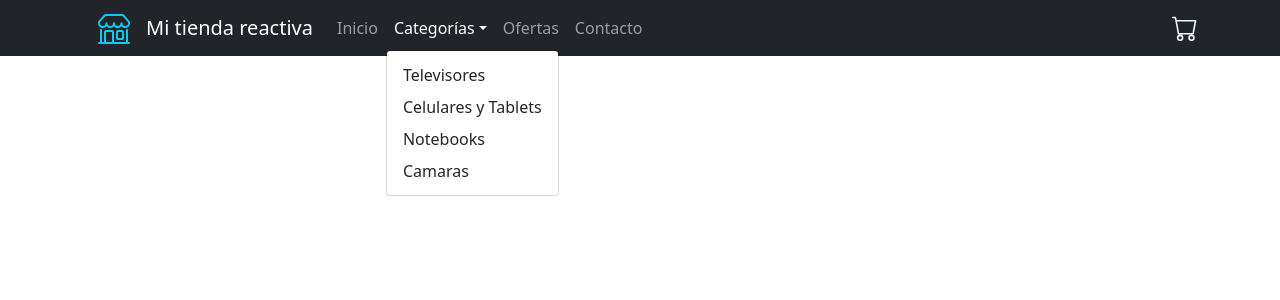
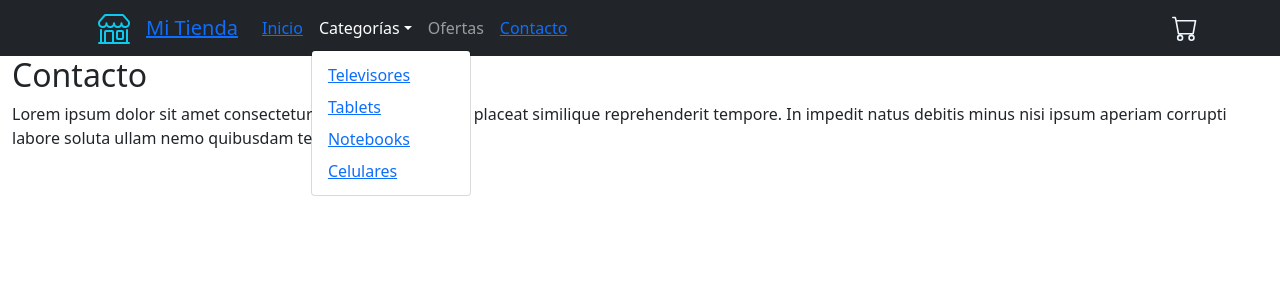
Before and after one commit to rodrigosoberon/mi-tienda-reactiva, a React (Create React App) app: page /contacto in a window 1280 px wide. Both pictures are taken after a click on the button "Categorías". Shown: the top 300 px of the page. Built offline with nearby package versions, Linux system fonts and the light colour scheme.

Commit message:
navigation

```diff
--- a/src/App.js
+++ b/src/App.js
@@ -1,8 +1,9 @@
 import CustomNavbar from './components/CustomNavbar';
 import ItemListContainer from './components/ItemListContainer';
 import ItemDetailContainer from './components/ItemDetailContainer';
+import Contacto from './components/Contacto';
 import {useState} from 'react';
-import {BrowserRouter, Routes, Route} from 'react-router-dom';
+import {BrowserRouter, Routes, Route, Navigate} from 'react-router-dom';
 
 function App() {
   const [itemsCarrito, setItemsCarrito] = useState(0);
@@ -11,8 +12,11 @@ function App() {
     <BrowserRouter>
       <CustomNavbar itemsCarrito = {itemsCarrito}/>
       <Routes>
-      <Route path='/' element={<ItemListContainer itemsCarrito={itemsCarrito} setItemsCarrito={setItemsCarrito}/>}/>
-      <Route path='/categorias/:categoryId' element={<ItemListContainer itemsCarrito={itemsCarrito} setItemsCarrito={setItemsCarrito}/>}/>
+        <Route path='/' element={<ItemListContainer itemsCarrito={itemsCarrito} setItemsCarrito={setItemsCarrito}/>}/>
+        <Route path='/categorias/:categoryId' element={<ItemListContainer itemsCarrito={itemsCarrito} setItemsCarrito={setItemsCarrito}/>}/>
+        <Route path='/item/:itemId' element={<ItemDetailContainer itemsCarrito={itemsCarrito} setItemsCarrito={setItemsCarrito}/>}/>
+        <Route path='*' element={ <Navigate to={"/"} /> } />
+        <Route path='/contacto' element={ <Contacto /> } />
       </Routes>
 
     </BrowserRouter>
--- /dev/null
+++ b/src/components/Contacto.jsx
@@ -0,0 +1,16 @@
+import { Container } from "react-bootstrap";
+function Contacto() {
+  return (
+    <Container fluid>
+      <h2>Contacto</h2>
+      <p>
+        Lorem ipsum dolor sit amet consectetur adipisicing elit. Fuga placeat
+        similique reprehenderit tempore. In impedit natus debitis minus nisi
+        ipsum aperiam corrupti labore soluta ullam nemo quibusdam tempora, vel
+        ab!
+      </p>
+    </Container>
+  );
+}
+
+export default Contacto;
--- a/src/components/CustomNavbar.jsx
+++ b/src/components/CustomNavbar.jsx
@@ -1,4 +1,5 @@
 import { Navbar, Container, Nav, NavDropdown } from "react-bootstrap";
+import {Link} from 'react-router-dom'
 import { Shop } from 'react-bootstrap-icons';
 import CartWidget from "./CartWidget";
 
@@ -7,20 +8,20 @@ function CustomNavbar({itemsCarrito}) {
     <Navbar bg="dark" variant="dark" expand="lg">
       <Container>
         <Shop color="#0dcaf0" className="mx-3 fs-2"/>
-        <Navbar.Brand href="#">Mi tienda reactiva</Navbar.Brand>
+        <Navbar.Brand><Link to='/'>Mi Tienda</Link></Navbar.Brand>
         <Navbar.Toggle aria-controls="basic-navbar-nav" />
         <Navbar.Collapse id="basic-navbar-nav">
           <Nav className="me-auto">
-            <Nav.Link href="#">Inicio</Nav.Link>
+            <Nav.Link><Link to='/'>Inicio</Link></Nav.Link>
             <NavDropdown title="Categorías" id="basic-nav-dropdown">
-              <NavDropdown.Item href="#">Televisores</NavDropdown.Item>
-              <NavDropdown.Item href="#">Celulares y Tablets</NavDropdown.Item>
-              <NavDropdown.Item href="#">Notebooks</NavDropdown.Item>
+              <NavDropdown.Item><Link to='/categorias/Televisor'>Televisores</Link></NavDropdown.Item>
+              <NavDropdown.Item><Link to='/categorias/Tablet'>Tablets</Link></NavDropdown.Item>
+              <NavDropdown.Item ><Link to='/categorias/Notebook'>Notebooks</Link></NavDropdown.Item>
               {/* <NavDropdown.Divider /> */}
-              <NavDropdown.Item href="#">Camaras</NavDropdown.Item>
+              <NavDropdown.Item><Link to='/categorias/Celular'>Celulares</Link></NavDropdown.Item>
             </NavDropdown>
             <Nav.Link href="#">Ofertas</Nav.Link>
-            <Nav.Link href="#">Contacto</Nav.Link>
+            <Nav.Link className=".text-decoration-none"><Link to='/contacto'>Contacto</Link></Nav.Link>
           </Nav>
         </Navbar.Collapse>
         <CartWidget itemsCarrito={itemsCarrito}/>
--- a/src/components/ItemDetail.jsx
+++ b/src/components/ItemDetail.jsx
@@ -1,12 +1,13 @@
+import ItemCount from "./ItemCount";
 
-
-function ItemDetail({item}) {
+function ItemDetail({item, itemsCarrito, setItemsCarrito}) {
   return (
       <div className="container-fluid m-5">
           <h2>{item.title}</h2>
           <img src={item.image} alt={item.nombre}/>
           <p>{item.description}</p>
           <h3>{item.price}</h3>
+          <ItemCount initial={0} available={item.available} itemsCarrito={itemsCarrito} setItemsCarrito={setItemsCarrito}/>
       </div>
 
   );
--- a/src/components/ItemDetailContainer.jsx
+++ b/src/components/ItemDetailContainer.jsx
@@ -4,7 +4,7 @@ import ItemDetail from './ItemDetail'
 import {useParams} from 'react-router-dom'
 import {Spinner} from 'react-bootstrap'
 
-function ItemDetailContainer() {
+function ItemDetailContainer({itemsCarrito, setItemsCarrito}) {
   const [item, setItem] = useState(null);
   const [loading, setLoading] = useState(true);
   const { itemId } = useParams(); // * Capturo el numero de la url
@@ -14,7 +14,8 @@ function ItemDetailContainer() {
 
     pedirDatos()
       .then((resp) => {
-        setItem(resp.find((item) => item.id === Number(itemId)));
+        setItem(resp.find((item) => item.id === itemId));
+        console.log(item);
       })
       .catch((error) => {
         console.log('ERROR', error);
@@ -31,7 +32,7 @@ function ItemDetailContainer() {
           <span className='visually-hidden'>Loading...</span>
         </Spinner>
       ) : (
-        <ItemDetail item={item} />
+        <ItemDetail item={item} itemsCarrito={itemsCarrito} setItemsCarrito={setItemsCarrito} />
       )}
     </section>
   );
--- a/src/components/ItemListContainer.jsx
+++ b/src/components/ItemListContainer.jsx
@@ -20,7 +20,6 @@ function ItemListContainer({ itemsCarrito, setItemsCarrito }) {
           setItems(resp);
         } else {
           setItems(resp.filter((item) => item.category === categoryId));
-          console.log(items);
         }
       })
       .catch((error) => {
```
Also changed, not shown: src/components/ItemList.jsx (+2 -8 lines).
